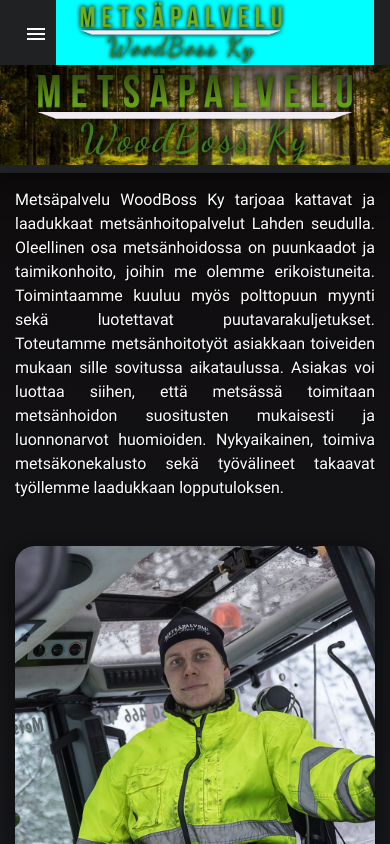
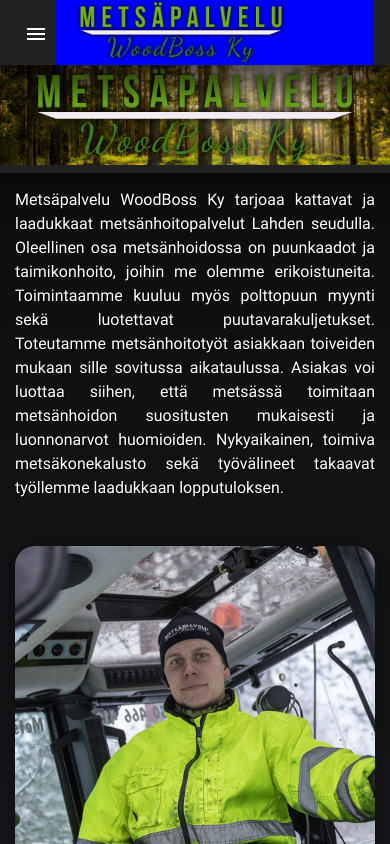
Before and after one commit to KimiNyG/Woodboss, an Angular app: page / in a window 390 px wide. Built offline with nearby package versions, Linux system fonts and the light colour scheme.

Commit message:
testing header bug

```diff
--- a/src/app/shared/navigationbar/navigationbar.component.css
+++ b/src/app/shared/navigationbar/navigationbar.component.css
@@ -50,7 +50,7 @@
   #navLogo {
     width: 100%;
     height: 100%;
-    background-color: aqua;
+    background-color: blue;
   }
 
   #navList {
```
